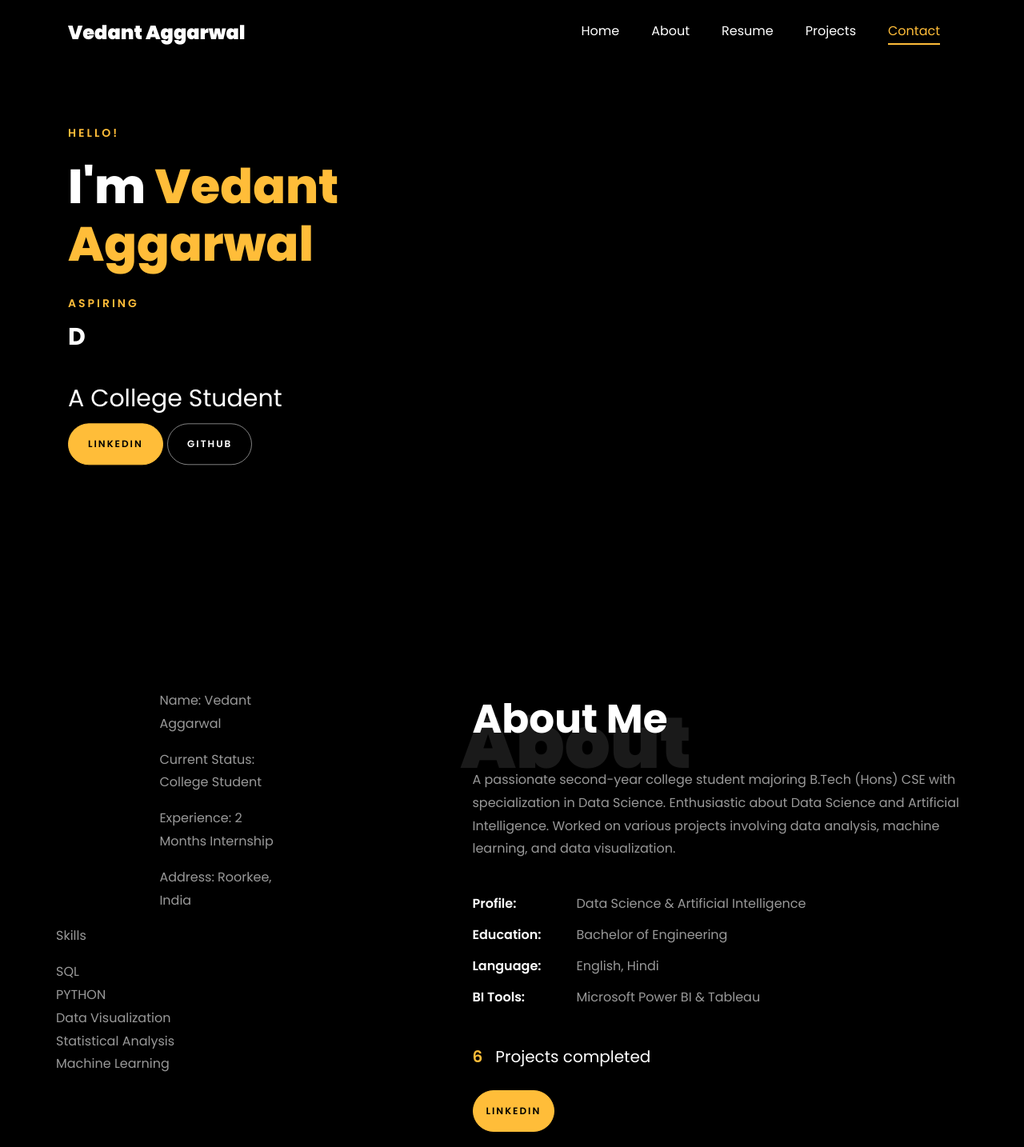
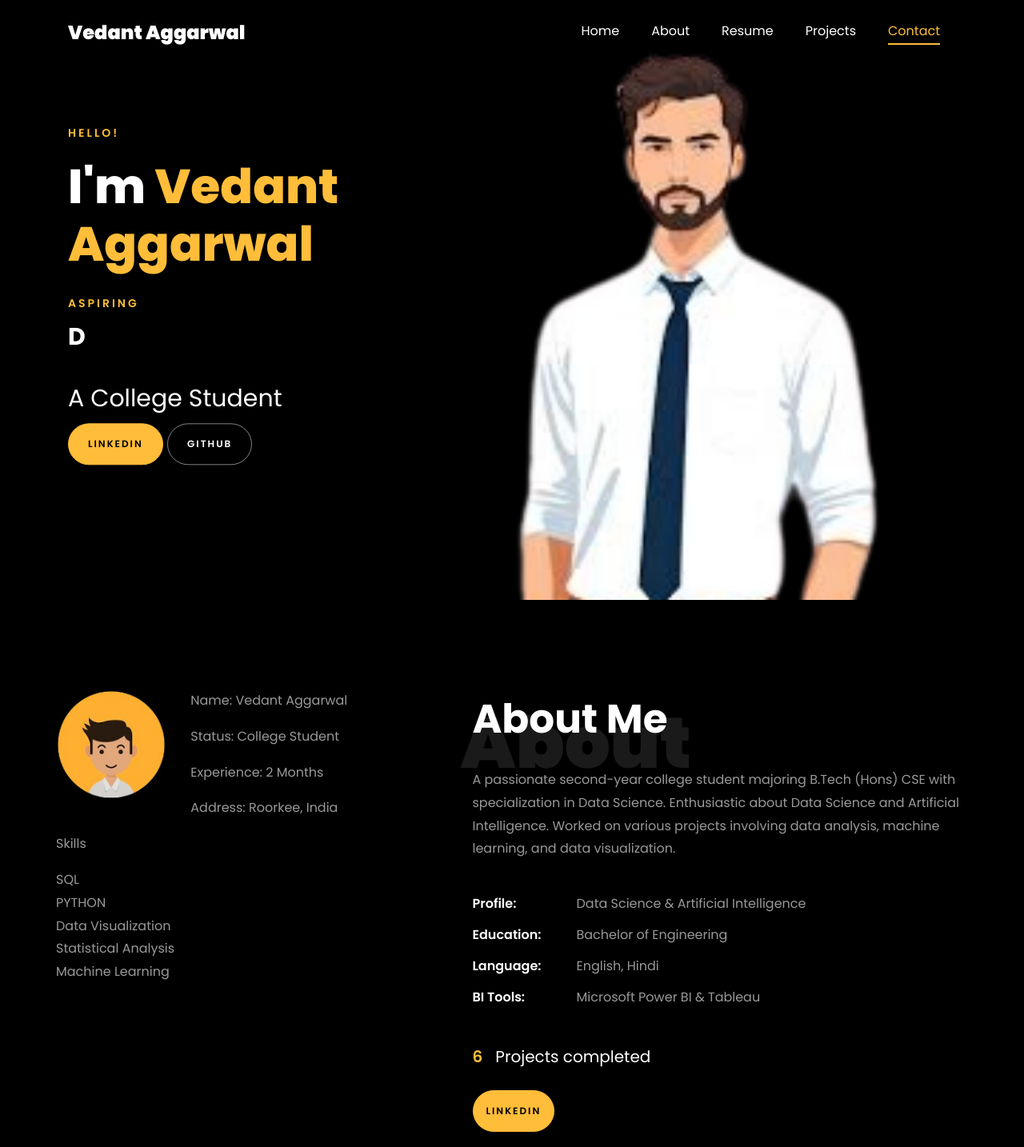
Before and after one commit to VedantAggarwal/VedantAggarwal.github.io, a plain HTML site: page index.html in a window 1280 px wide. Shown: the top 1434 px of the page at 80% size. Drawn offline with Linux system fonts and the light colour scheme; files whose address does not match are found by name.

Commit message:
Added images

```diff
--- a/index.html
+++ b/index.html
@@ -141,7 +141,7 @@
 	      	<div class="overlay"></div>
 	         <div class="container">
 	          <div class="row d-md-flex no-gutters slider-text align-items-end justify-content-end" data-scrollax-parent="true">
-	          	<div class="one-third js-fullheight order-md-last img" style="background-image:url(images/bg_1.png);">
+	          	<div class="one-third js-fullheight order-md-last img" style="background-image:url(images/bg1.png);">
 	          	 <div class="overlay"></div>
 	          	</div>
 		          <div class="one-forth d-flex  align-items-center ftco-animate" data-scrollax=" properties: { translateY: '70%' }">
@@ -222,8 +222,8 @@
 									<div class="col-sm-6 col-md-7">
 									  <div class="about-info">
 										<p><span class="title-s">Name: </span> <span>Vedant Aggarwal</span></p>
-										<p><span class="title-s">Current Status: </span> <span>College Student</span></p>
-										<p><span class="title-s">Experience: </span> <span>2 Months Internship</span></p>
+										<p><span class="title-s">Status: </span> <span>College Student</span></p>
+										<p><span class="title-s">Experience: </span> <span>2 Months</span></p>
 										<p><span class="title-s">Address: </span> <span>Roorkee, India</span></p>
 									  </div>
 									</div>
@@ -403,7 +403,7 @@
           <div class="col-md-7 heading-section text-center ftco-animate">
             <h1 class="big big-2">Projects</h1>
             <h2 class="mb-4">Projects</h2>
-            <p>Below are the projects done during the intrnships.</p>
+            <p>Below are the projects done during the internships.</p>
           </div>
         </div>
         <div class="row d-flex">
```
Also changed, not shown: images/about-me.png (added), images/bg1.png (added).
